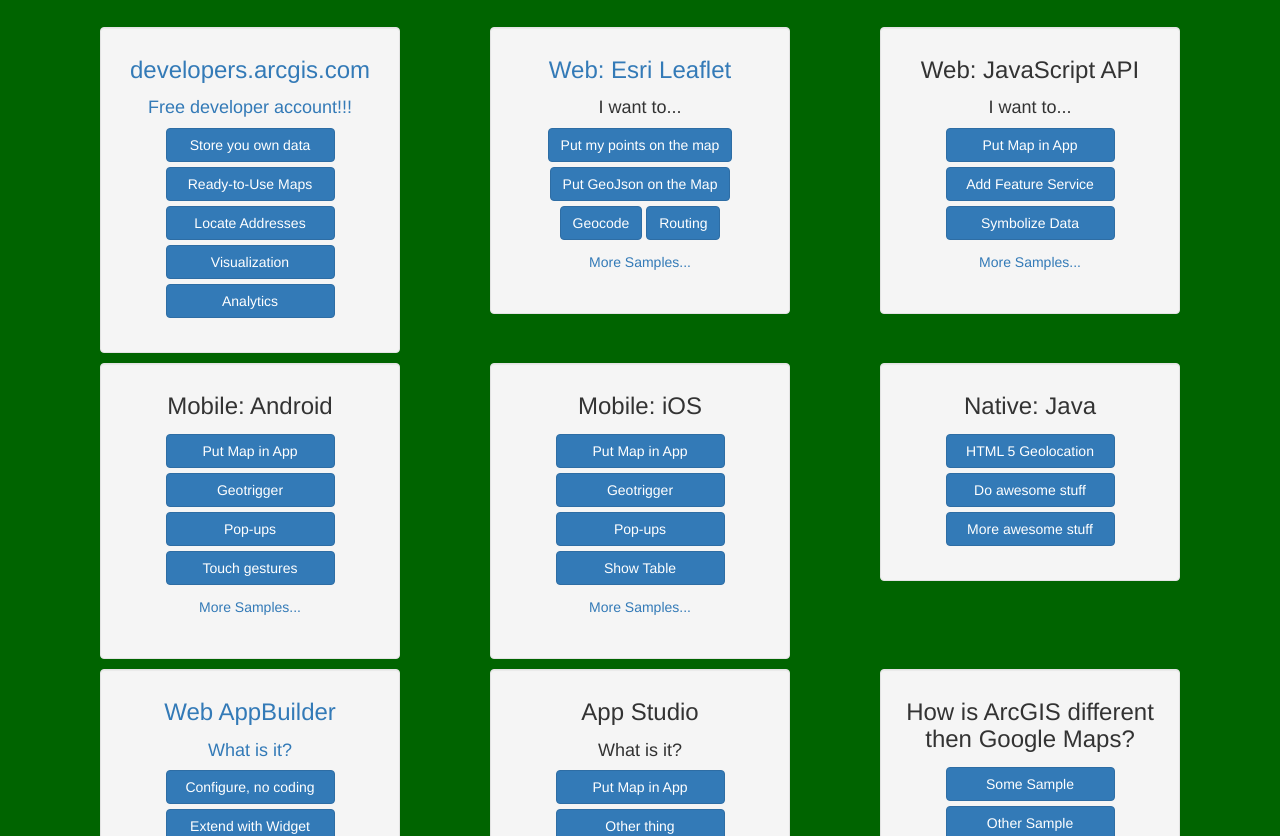
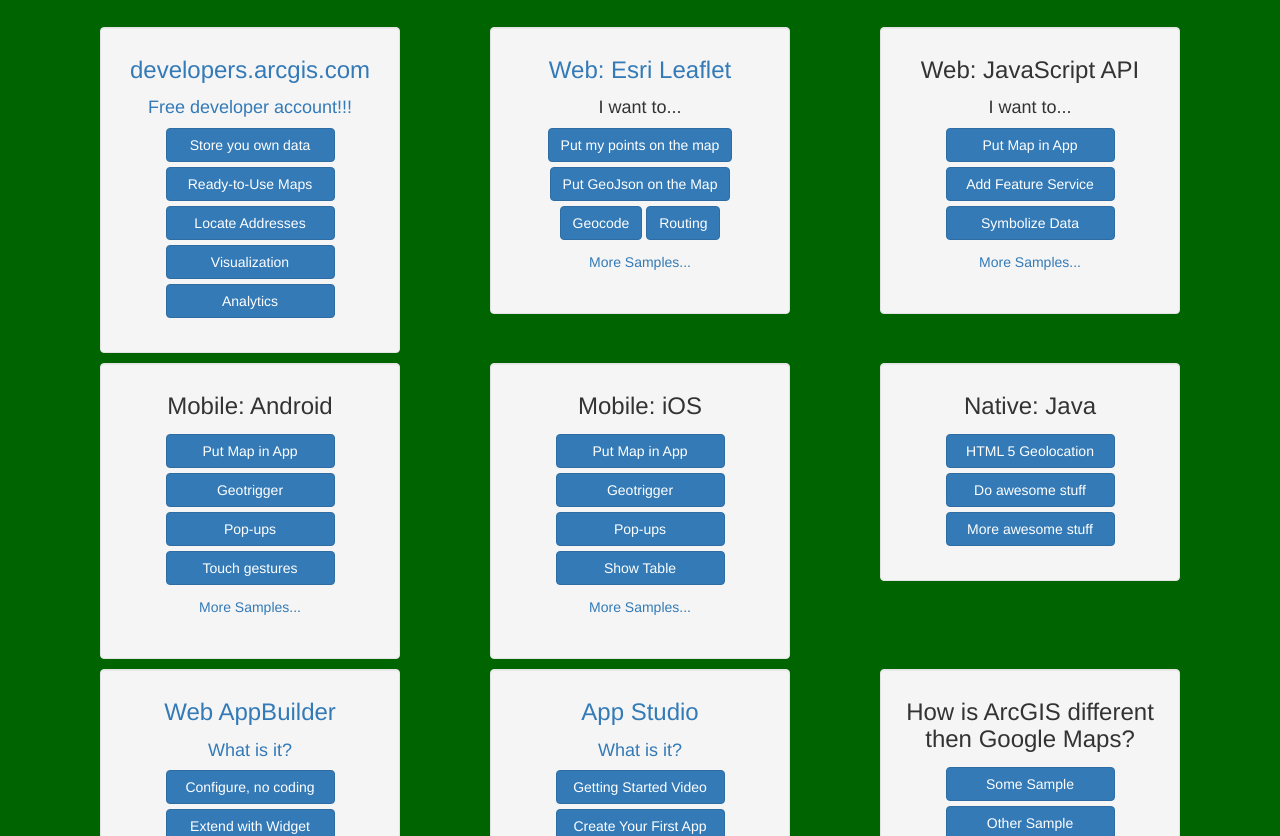
Before and after one commit to david-chambers/hackathon-handbook, a plain HTML site: page index.html in a window 1280 px wide. Shown: the part 116-952 px from the top of the page. Drawn offline with nearby package versions, Linux system fonts and the light colour scheme.

Commit message:
added app studio links

```diff
--- a/index.html
+++ b/index.html
@@ -150,11 +150,11 @@
           </div>
           <div class="col-sm-4">
               <div class="well well-small text-center">
-                  <h3>App Studio</h3>
-                  <h4>What is it?</h4>
+                  <h3><a href="https://appstudio.arcgis.com/">App Studio</a></h3>
+                  <h4><a href="http://doc.arcgis.com/en/appstudio/">What is it?</a></h4>
                   <p>
-                      <a href="" class="btn btn-primary btn-wide-75 btn-max-width">Put Map in App</a>
-                      <a href="" class="btn btn-primary btn-wide-75 btn-max-width">Other thing</a>
+                      <a href="http://video.arcgis.com/iframe/4274/000000/width/960/0/00:00:00" class="btn btn-primary btn-wide-75 btn-max-width">Getting Started Video</a>
+                      <a href="https://appstudio.arcgis.com/create.html" class="btn btn-primary btn-wide-75 btn-max-width">Create Your First App</a>
                       <a href="" class="btn btn-primary btn-wide-75 btn-max-width">Cool thing</a>
                       <a href="" class="btn btn-primary btn-wide-75 btn-max-width">Cool thing 2</a>
                       <a target="_blank" href="https://developers.arcgis.com/qt/" class="btn btn-link btn-wide-75 btn-max-width">More Samples...</a>
```
